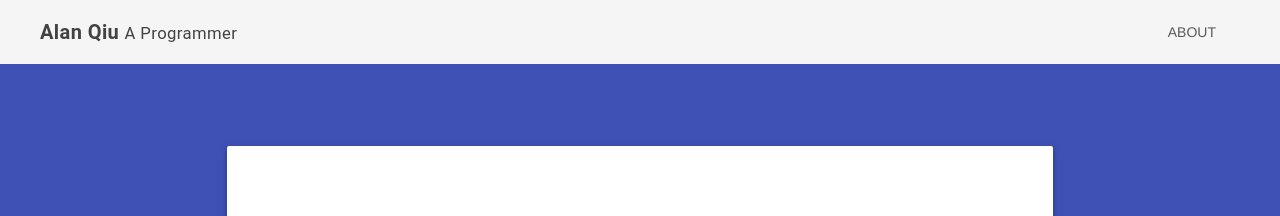
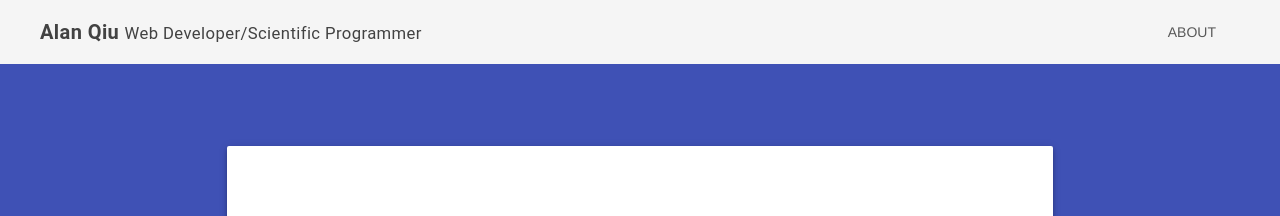
Before and after one commit to alan-qiu/alan-qui.github.io, a Jekyll site: the page built from index.html, in a window 1280 px wide. Shown: the top 216 px of the page. Built offline with Jekyll 4.4.1, drawn with Linux system fonts in a browser that asks for light colours; nearby versions of some CDN libraries.

Commit message:
new desc

```diff
--- a/_config.yml
+++ b/_config.yml
@@ -4,8 +4,8 @@ timezone:            'Europe/Amsterdam'
 
 # Setup
 title:               Alan Qiu
-tagline:             'A Programmer'
-description:         'A Programmer'
+tagline:             'Web Developer/Scientific Programmer'
+description:         'Web Developer/Scientific Programmer'
 url:                 https://alanjqiu.github.io
 baseurl:             ''
 markdown:            kramdown
```
